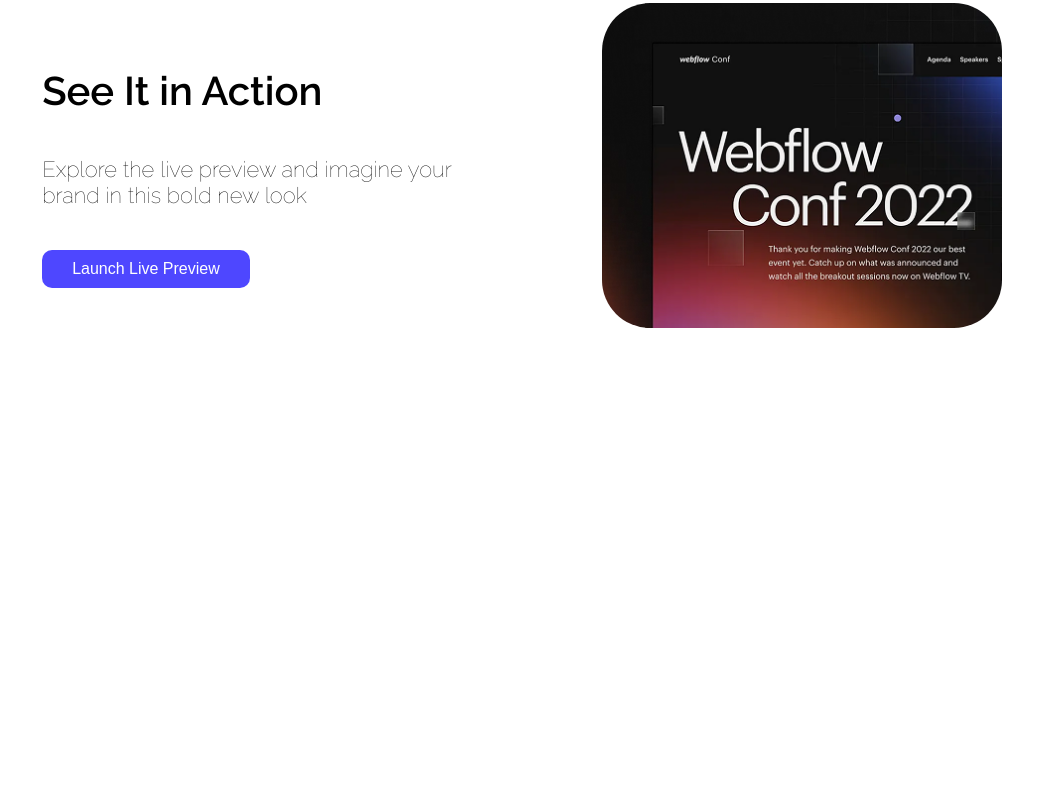
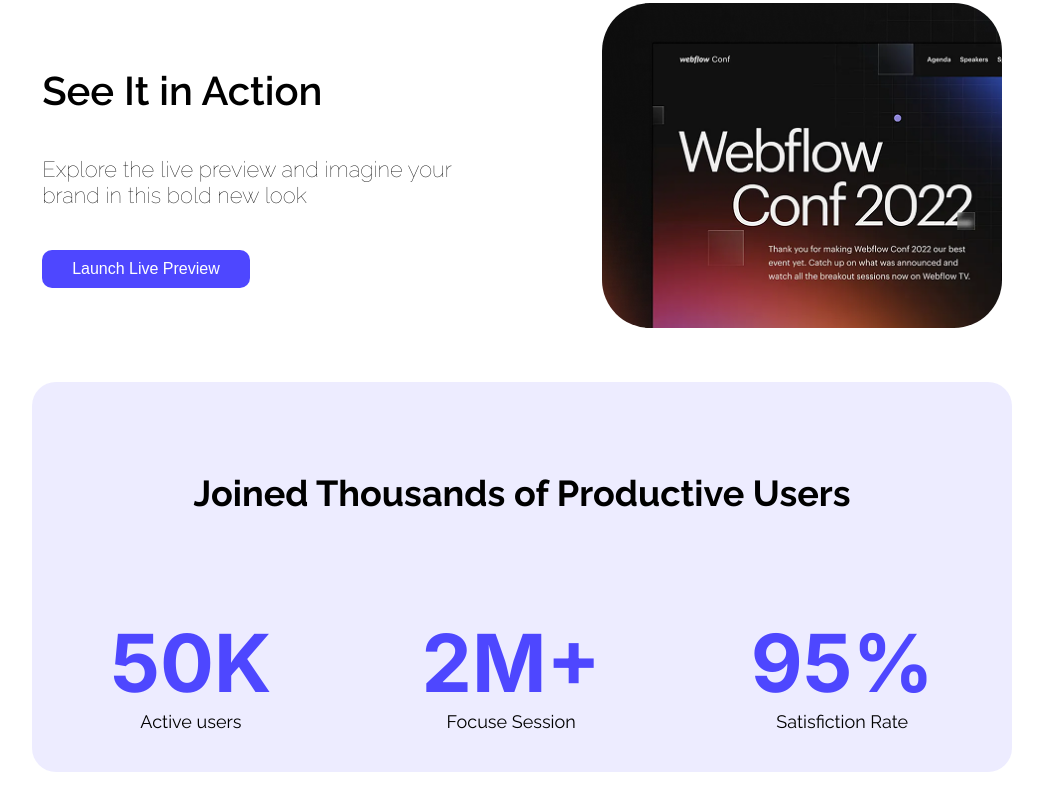
Before and after one commit to soykot49/webflow-A01, a plain HTML site: page index.html in a window 1280 px wide. Shown: the part 847-1657 px from the top of the page, without its empty margins (118-1161 px from the left). Before the commit the page ends 1179 px from the top, so only its background shows below. Drawn offline with Linux system fonts and the light colour scheme.

Commit message:
productive section

```diff
--- a/index.html
+++ b/index.html
@@ -34,6 +34,9 @@
     </header>
 
     <main>
+
+        <!-- action section start -->
+
         <div class="action">
             <div class="textbox">
             <h3>See It in Action</h3>
@@ -47,6 +50,33 @@
 
         </div>
 
+        <!-- Productive user section start  -->
+
+        <div class="productive">
+
+             <h2>Joined Thousands of Productive Users</h2>
+
+
+
+            <div class="user-section">
+
+
+
+                <div class="user">
+                <p class="num">50K</p>
+                <p class="text">Active users</p>
+            </div>
+            <div>
+                <p class="num">2M+</p>
+                <p class="text">Focuse Session</p>
+            </div>
+            <div>
+                <p class="num">95%</p>
+                <p class="text">Satisfiction Rate</p>
+            </div>
+            </div>
+        </div>
+
     </main>
 
     <footer>
--- a/style.css
+++ b/style.css
@@ -107,3 +107,50 @@ nav{
     margin-top: 50px;
     gap:150px ;
 }
+
+
+.productive{
+    display: flex;
+    flex-direction: column;
+    align-items: center;
+    justify-content: center;
+    text-align: center;
+    margin-top: 110px;
+    background:rgba(78, 71, 255, 0.1);
+    padding: 40px 20px;
+    margin: 50px 150px;
+    border-radius: 24px;
+}
+
+.productive h2{
+    font-family: "Raleway", sans-serif;
+    font-size: 36px;
+    font-weight: 700;
+    padding: 20px;
+
+}
+
+.user-section{
+    display: flex;
+    justify-content: center;
+    align-items: center;
+    margin-top: 50px;
+    gap: 150px;
+}
+
+.num{
+    color: rgba(78, 71, 255, 1);
+    font-family: "Inter", sans-serif;
+    font-size: 80px;
+    font-weight:700 ;
+    margin: 0;
+    padding: 0;
+}
+
+.text{
+    font-family: "Raleway", sans-serif;
+    font-size: 18px;
+    font-weight: 400;
+    margin: 0;
+    padding: 0;
+}
```
